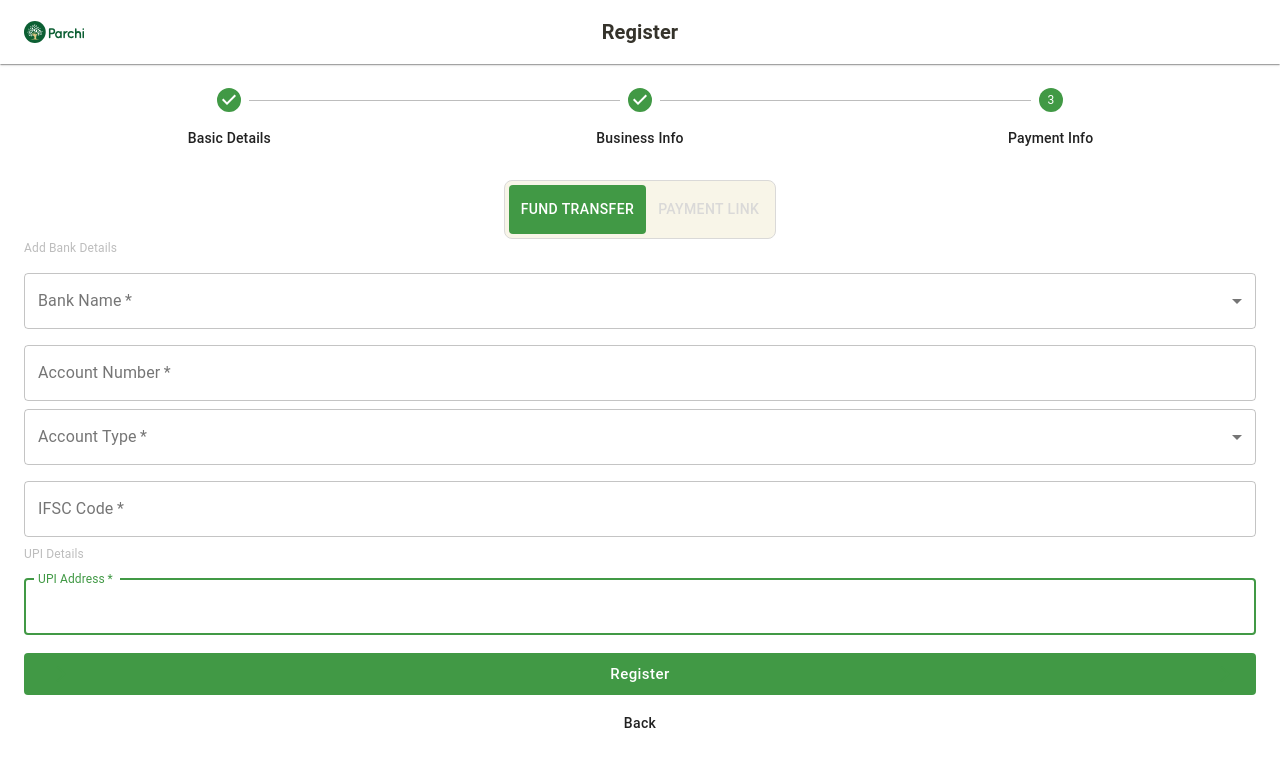
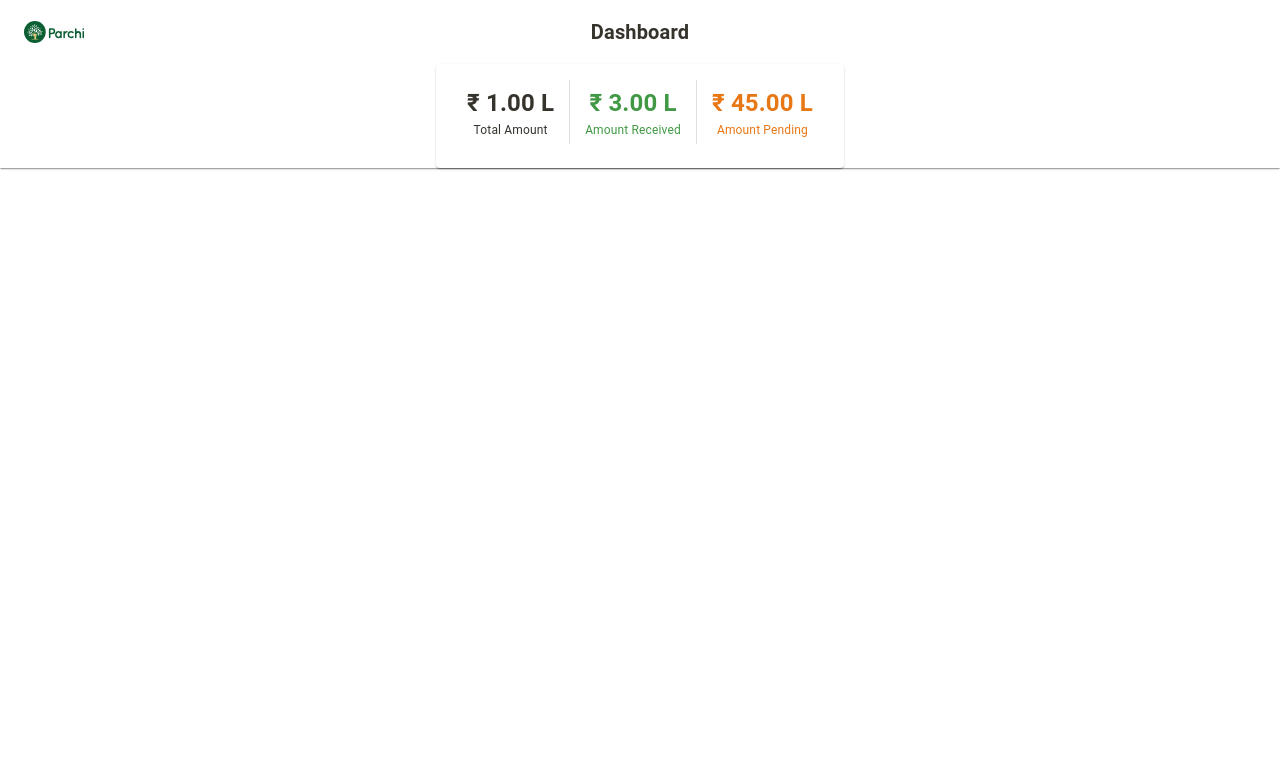
Before and after one commit to mind-matrix/react-project, a React (Create React App) app: page /dashboard in a window 1280 px wide. Shown: the top 766 px of the page. Built offline with nearby package versions, Linux system fonts and the light colour scheme.

Commit message:
feat: dashboard

```diff
--- a/package.json
+++ b/package.json
@@ -8,9 +8,11 @@
     "@testing-library/jest-dom": "^4.2.4",
     "@testing-library/react": "^9.5.0",
     "@testing-library/user-event": "^7.2.1",
+    "history": "^5.0.0",
     "otp-input-react": "^0.2.4",
     "react": "^16.13.1",
     "react-dom": "^16.13.1",
+    "react-router-dom": "^5.2.0",
     "react-scripts": "3.4.1"
   },
   "scripts": {
--- a/src/App.js
+++ b/src/App.js
@@ -1,10 +1,19 @@
 import React from 'react';
 import './App.css';
+import {
+  BrowserRouter as Router,
+  Switch,
+  Route,
+  Link
+} from "react-router-dom";
 import { createMuiTheme } from '@material-ui/core/styles';
 import { makeStyles, ThemeProvider } from '@material-ui/core/styles';
 import Login from './Login/Login';
 import VerifyOTP from './VerifyOTP/VerifyOTP';
 import RegisterForm from './RegisterForm/RegisterForm';
+import Dashboard from './Dashboard/Dashboard';
+
+import history from './history';
 
 const theme = createMuiTheme({
   palette: {
@@ -19,10 +28,20 @@ const theme = createMuiTheme({
 });
 
 function App() {
+
+
+
   return (
     <div className="App">
       <ThemeProvider theme={theme}>
-        <RegisterForm />
+        <Router history={history}>
+          <Switch>
+            <Route path="/" exact component={Login} />
+            <Route path="/verify" exact component={VerifyOTP} />
+            <Route path="/register" exact component={RegisterForm} />
+            <Route path="/dashboard" exact component={Dashboard} />
+          </Switch>
+        </Router>
       </ThemeProvider>
     </div>
   );
--- /dev/null
+++ b/src/Dashboard/Dashboard.js
@@ -0,0 +1,129 @@
+import React from 'react';
+import { makeStyles } from '@material-ui/core/styles';
+import AppBar from '@material-ui/core/AppBar';
+import Toolbar from '@material-ui/core/Toolbar';
+import Typography from '@material-ui/core/Typography';
+import Button from '@material-ui/core/Button';
+import IconButton from '@material-ui/core/IconButton';
+import MenuIcon from '@material-ui/icons/Menu';
+import AppIcon from '../AppIcon';
+import { CssBaseline, Icon, Grid } from '@material-ui/core';
+import InvoiceCard from './InvoiceCard';
+
+import history from '../history';
+
+const drawerWidth = 240;
+
+const useStyles = makeStyles((theme) => ({
+    root: {
+      display: 'flex',
+    },
+    toolbar: {
+      paddingRight: 24, // keep right padding when drawer closed
+    },
+    toolbarIcon: {
+      display: 'flex',
+      alignItems: 'center',
+      justifyContent: 'flex-end',
+      padding: '0 8px',
+      ...theme.mixins.toolbar,
+    },
+    appBar: {
+      zIndex: theme.zIndex.drawer + 1,
+      transition: theme.transitions.create(['width', 'margin'], {
+        easing: theme.transitions.easing.sharp,
+        duration: theme.transitions.duration.leavingScreen,
+      }),
+    },
+    appBarShift: {
+      marginLeft: drawerWidth,
+      width: `calc(100% - ${drawerWidth}px)`,
+      transition: theme.transitions.create(['width', 'margin'], {
+        easing: theme.transitions.easing.sharp,
+        duration: theme.transitions.duration.enteringScreen,
+      }),
+    },
+    menuButton: {
+      marginRight: 36,
+    },
+    menuButtonHidden: {
+      display: 'none',
+    },
+    title: {
+      flexGrow: 1,
+      fontWeight: 600,
+      color: '#35332B'
+    },
+    drawerPaper: {
+      position: 'relative',
+      whiteSpace: 'nowrap',
+      width: drawerWidth,
+      transition: theme.transitions.create('width', {
+        easing: theme.transitions.easing.sharp,
+        duration: theme.transitions.duration.enteringScreen,
+      }),
+    },
+    drawerPaperClose: {
+      overflowX: 'hidden',
+      transition: theme.transitions.create('width', {
+        easing: theme.transitions.easing.sharp,
+        duration: theme.transitions.duration.leavingScreen,
+      }),
+      width: theme.spacing(7),
+      [theme.breakpoints.up('sm')]: {
+        width: theme.spacing(9),
+      },
+    },
+    appBarSpacer: theme.mixins.toolbar,
+    content: {
+      flexGrow: 1,
+      height: '100vh',
+      overflow: 'auto',
+    },
+    container: {
+      paddingTop: theme.spacing(4),
+      paddingBottom: theme.spacing(4),
+    },
+    paper: {
+      padding: theme.spacing(2),
+      display: 'flex',
+      overflow: 'auto',
+      flexDirection: 'column',
+    },
+    fixedHeight: {
+      height: 240,
+    },
+}));
+
+export default function Dashboard() {
+    const [state, setState] = React.useState({
+        invoices: [
+
+        ],
+        detailedList: [
+
+        ]
+    });
+
+    const classes = useStyles();
+
+    return (
+        <div className={classes.root}>
+            <CssBaseline />
+            <AppBar elevation={1} position="absolute" style={{backgroundColor: 'white'}}>
+                <Toolbar>
+                    <AppIcon width={60} />
+                    <Typography variant="h6" className={classes.title}>
+                    Dashboard
+                    </Typography>
+                    <Icon style={{width: 60, color: 'white'}}>save</Icon>
+                </Toolbar>
+                <Grid container spacing={3}>
+                    <Grid item xs={12}>
+                        <InvoiceCard total={100000} received={300000} pending={4500000}></InvoiceCard>
+                    </Grid>
+                </Grid>
+            </AppBar>
+        </div>
+    )
+}
--- /dev/null
+++ b/src/Dashboard/InvoiceCard.js
@@ -0,0 +1,82 @@
+import React from 'react';
+import { Card, CardContent, Grid, Divider, Typography, makeStyles } from '@material-ui/core';
+
+const useStyles = makeStyles({
+    root: {
+        display: 'block',
+        width: 'fit-content',
+        margin: '0 auto'
+    },
+    title: {
+        textAlign: 'center',
+        margin: '5px 15px',
+        '&:nth-child(1)': {
+            color: '#35332B'
+        },
+        '&:nth-child(3)': {
+            color: '#419945'
+        },
+        '&:nth-child(5)': {
+            color: '#E87716'
+        }
+    },
+    number: {
+        display: 'block',
+        fontSize: 24,
+        fontWeight: 'bolder',
+    },
+    name: {
+        fontSize: 12
+    }
+});
+
+export default function InvoiceCard(props) {
+    const classes = useStyles();
+
+    const format = (number) => {
+        if (number < 1000) {
+            return Math.round(number);
+        } else if (number < 100000) {
+            return (Math.round(number * 100/1000) / 100).toFixed(2) + ' K';
+        } else if (number < 10000000) {
+            return (Math.round(number * 100/100000) / 100).toFixed(2) + ' L';
+        } else {
+            return (Math.round(number * 100/10000000) / 100).toFixed(2) + ' Cr';
+        }
+    };
+
+    return (
+        <Card className={classes.root}>
+            <CardContent>
+                <Grid container alignItems="center">
+                    <Typography className={classes.title} gutterBottom>
+                        <div className={classes.number}>
+                            &#8377; {format(props.total)}
+                        </div>
+                        <div className={classes.name}>
+                            Total Amount
+                        </div>
+                    </Typography>
+                    <Divider orientation="vertical" flexItem />
+                    <Typography className={classes.title} gutterBottom>
+                        <div className={classes.number}>
+                            &#8377; {format(props.received)}
+                        </div>
+                        <div className={classes.name}>
+                            Amount Received
+                        </div>
+                    </Typography>
+                    <Divider orientation="vertical" flexItem />
+                    <Typography className={classes.title} gutterBottom>
+                        <div className={classes.number}>
+                            &#8377; {format(props.pending)}
+                        </div>
+                        <div className={classes.name}>
+                            Amount Pending
+                        </div>
+                    </Typography>
+                </Grid>
+            </CardContent>
+        </Card>
+    );
+}
--- a/src/Login/Login.js
+++ b/src/Login/Login.js
@@ -1,9 +1,15 @@
 import React from 'react';
+import {
+  BrowserRouter as Router,
+  Switch,
+  Route,
+  Link,
+  useRouteMatch
+} from "react-router-dom";
 import Avatar from '@material-ui/core/Avatar';
 import Button from '@material-ui/core/Button';
 import CssBaseline from '@material-ui/core/CssBaseline';
 import TextField from '@material-ui/core/TextField';
-import Link from '@material-ui/core/Link';
 import Grid from '@material-ui/core/Grid';
 import Box from '@material-ui/core/Box';
 import { makeStyles } from '@material-ui/core/styles';
@@ -12,6 +18,8 @@ import Container from '@material-ui/core/Container';
 import AppIcon from '../AppIcon';
 import WaveSVG from '../wave.svg';
 import '../Wave.css';
+
+import history from '../history';
 
 function Wave() {
     return (
@@ -44,6 +52,8 @@ const useStyles = makeStyles((theme) => ({
 export default function Login() {
   const classes = useStyles();
 
+  const match = useRouteMatch();
+
   return (
     <Container component="main" maxWidth="xs">
         <Wave />
@@ -73,6 +83,7 @@ export default function Login() {
               variant="contained"
               color="primary"
               className={classes.submit}
+              onClick={() => history.push('/verify')}
             >
                 <Box py={1}>
                     Login
--- a/src/RegisterForm/RegisterFormStepper.js
+++ b/src/RegisterForm/RegisterFormStepper.js
@@ -11,6 +11,8 @@ import BasicDetails from './BasicDetails';
 import BusinessInfo from './BusinessInfo';
 import PaymentInfo from './PaymentInfo';
 import { Container } from '@material-ui/core';
+
+import history from '../history';
 
 const useStyles = makeStyles((theme) => ({
   root: {
@@ -48,7 +50,7 @@ function getStepContent(step) {
 
 export default function RegisterFormStepper() {
   const classes = useStyles();
-  const [activeStep, setActiveStep] = React.useState(2);
+  const [activeStep, setActiveStep] = React.useState(0);
   const [skipped, setSkipped] = React.useState(new Set());
   const steps = getSteps();
 
@@ -61,7 +63,13 @@ export default function RegisterFormStepper() {
   };
 
   const handleNext = () => {
+    if (activeStep === 2) {
+      history.push('/dashboard');
+      return;
+    }
+
     let newSkipped = skipped;
+
     if (isStepSkipped(activeStep)) {
       newSkipped = new Set(newSkipped.values());
       newSkipped.delete(activeStep);
--- a/src/VerifyOTP/VerifyOTP.js
+++ b/src/VerifyOTP/VerifyOTP.js
@@ -11,6 +11,8 @@ import Container from '@material-ui/core/Container';
 import AppIcon from '../AppIcon';
 import WaveSVG from '../wave.svg';
 import '../Wave.css';
+
+import history from '../history';
 
 function Wave() {
     return (
@@ -72,6 +74,7 @@ export default function VerifyOTP() {
                 variant="contained"
                 color="primary"
                 className={classes.submit}
+                onClick={() => history.push('/register')}
             >
                 <Box py={1}>
                     Verify &amp; Login
--- /dev/null
+++ b/src/history.js
@@ -0,0 +1,3 @@
+import { createBrowserHistory as history } from 'history';
+
+export default history();
```
Also changed, not shown: 1 other file (tests, documents, lock files or other folders). Lines whose indentation alone changed are shown as unchanged.
